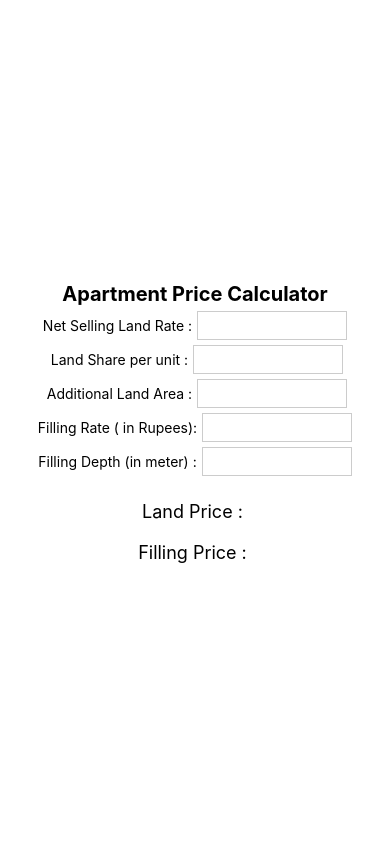
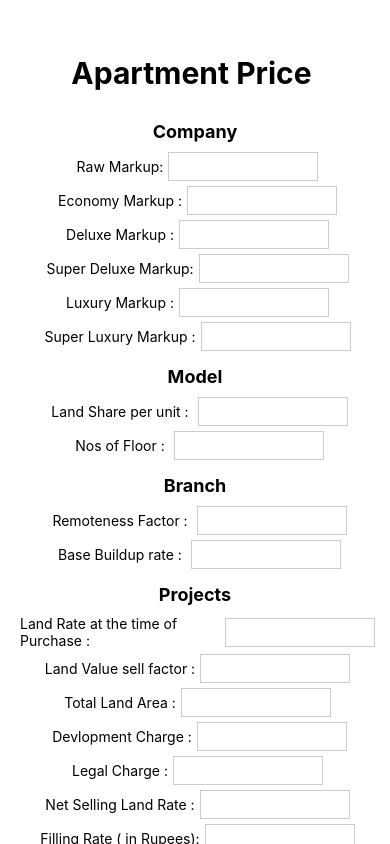
Before and after one commit to pranjal15195gaur/Technoculture, a React Native app in the folder Apartment-Price/: screen / in a window 390 px wide. Built offline with nearby package versions, Linux system fonts and the light colour scheme.

Commit message:
Modified the app

```diff
--- a/Apartment-Price/App.tsx
+++ b/Apartment-Price/App.tsx
@@ -1,12 +1,30 @@
 import React, { useState } from "react";
-import { View, TextInput, Text, StyleSheet } from "react-native";
+import { View, TextInput, Text, StyleSheet, ScrollView } from "react-native";
 
 const App = () => {
+  const [RawMarkup, setRawMarkup] =useState("");
+  const [EconomyMarkup, setEconomyMarkup] =useState("");
+  const [DeluxeMarkup, setDeluxeMarkup] =useState("");
+  const [SDeluxeMarkup, setSDeluxeMarkup] =useState("");
+  const [LuxuryMarkup, setLuxuryMarkup] =useState("");
+  const [SLuxuryMarkup, setSLuxuryMarkup] =useState("");
+
+  const [sharePerUnit, setSharePerUnit] = useState("");
+  const [NoOfFloor, setNoOfFloor] =useState("");
+
+  const [RemotenessFactor, setRemotenessFactor] =useState("");
+  const [BaseBuildupRate, setBaseBuildupRate] =useState("");
+
+  const [LandRateattp, setLandRateattp] =useState("");
+  const [LandValue, setLandValue] =useState("");
+  const [TotalLandArea, setTotalLandArea] =useState("");
   const [landRate, setlandRate] = useState("");
-  const [sharePerUnit, setSharePerUnit] = useState("");
+  const [DevelopmentCharge, setDevlopmentCharge] =useState("");
+  const [LegalCharge, setLegalCharge] =useState("");
+  const [fillingRate, setFillingRate] = useState("");
+
+  const [fillingDepth, setFillingDepth] = useState("");
   const [additonalArea, setAdditionalArea] = useState("");
-  const [fillingRate, setFillingRate] = useState("");
-  const [fillingDepth, setFillingDepth] = useState("");
 
   const CalculateLandPrice = () => {
     const lr = parseFloat(landRate);
@@ -20,6 +38,20 @@ const App = () => {
     return "";
   };
 
+  const CalculateBuildingPrice = () => {
+    const rm = parseFloat(RawMarkup);
+    const em = parseFloat(EconomyMarkup);
+    const dm = parseFloat(DeluxeMarkup);
+    const sdm = parseFloat(SDeluxeMarkup);
+    const lm = parseFloat(LuxuryMarkup);
+    const slm = parseFloat(SLuxuryMarkup);
+    if (!isNaN(rm) && !isNaN(em) && !isNaN(dm) && !isNaN(sdm) && !isNaN(lm) && !isNaN(slm)){
+      const CalculatedBuildingPrice = rm+em+dm+sdm+lm+slm;
+      return CalculatedBuildingPrice.toFixed(2);
+    }
+    return " ";
+  }
+
   const CalculateFillingPrice = () => {
     const s = parseFloat(sharePerUnit);
     const r = parseFloat(fillingRate);
@@ -31,29 +63,255 @@ const App = () => {
     return "";
   };
 
-  const handlelandRateChange = (value: string) => {
-    setlandRate(value);
+  const CalculateSubTotal = () => {
+    const lp = parseFloat(CalculateLandPrice());
+    const bp = parseFloat(CalculateBuildingPrice());
+
+    if (!isNaN(lp) && !isNaN(bp) ){
+      const CalculatedSubtotal=lp+bp;
+      return CalculatedSubtotal.toFixed(2);
+    }
+    return " ";
+  }
+
+  const CalculateRemotenessCharge = () => {
+    const st=parseFloat(CalculateSubTotal());
+    const rf=parseFloat(RemotenessFactor);
+    if (!isNaN(st) && !isNaN(rf)){
+      const CalculatedRemotenessCharge = st *rf/100;
+      return CalculatedRemotenessCharge.toFixed(2);
+    }
+    return " ";
+  }
+
+  const CalculateGrandTotal = () => {
+    const st =parseFloat(CalculateSubTotal());
+    const rc =parseFloat(CalculateRemotenessCharge());
+    const fp = parseFloat(CalculateFillingPrice())
+    if (!isNaN(st) && !isNaN(rc) && !isNaN(fp) ){
+      const CalculatedGrandTotal = st+rc+fp;
+      return CalculatedGrandTotal.toFixed(2);
+    }
+    return " ";
+  }
+
+
+  const handleRawMarkupChange = (value: string) => {
+    setRawMarkup(value);
+  };
+  const handleEconomyMarkupChange = (value: string) => {
+    setEconomyMarkup(value);
+  };
+  const handleDeluxeMarkupChange = (value: string) => {
+    setDeluxeMarkup(value);
+  };
+  const handleSDeluxeMarkupChange = (value: string) => {
+    setSDeluxeMarkup(value);
+  };
+  const handleLuxuryMarkupChange = (value: string) => {
+    setLuxuryMarkup(value);
+  };
+  const handleSLuxuryMarkupChange = (value: string) => {
+    setSLuxuryMarkup(value);
   };
 
   const handleSharePerUnitChange = (value: string) => {
     setSharePerUnit(value);
   };
+  const handleNoOfFloorChange = (value: string) => {
+    setNoOfFloor(value);
+  };
+
+  const handleRemotenessFactorChange = (value: string) => {
+    setRemotenessFactor(value);
+  };
+  const handleBaseBuildupRateChange = (value: string) => {
+    setBaseBuildupRate(value);
+  };
+
+  const handleLandRateattpChange = (value: string) => {
+    setLandRateattp(value);
+  };const handleLandValueChange = (value: string) => {
+    setLandValue(value);
+  };const handleChange = (value: string) => {
+    setlandRate(value);
+  };const handleTotalLandAreaChange = (value: string) => {
+    setTotalLandArea(value);
+  };const handlelandRateChange = (value: string) => {
+    setlandRate(value);
+  };
+  const handleDevlopmentChargeChange = (value: string) => {
+    setDevlopmentCharge(value);
+  };
+  const handleLegalChargeChange = (value: string) => {
+    setLegalCharge(value);
+  };
+  const handleFillingRateChange = (value: string) => {
+    setFillingRate(value);
+  };
 
   const handleAdditionalAreaChange = (value: string) => {
     setAdditionalArea(value);
   };
-
-  const handleFillingRateChange = (value: string) => {
-    setFillingRate(value);
-  };
-
   const handleFillingDepthChange = (value: string) => {
     setFillingDepth(value);
   };
 
+
   return (
-    <View style={styles.container}>
-      <Text style={styles.title}>Apartment Price Calculator</Text>
+    <ScrollView contentContainerStyle={styles.container}>
+
+      <Text style={styles.title}>Apartment Price </Text>
+
+
+      <Text style = {styles.heading}>Company</Text>
+
+      <View style={styles.paramContainer}>
+        <Text style={styles.paramLabel}>Raw Markup:</Text>
+        <TextInput
+          style={styles.input}
+          keyboardType="numeric"
+          value={RawMarkup}
+          onChangeText={handleRawMarkupChange}
+        />
+      </View>
+      <View style={styles.paramContainer}>
+        <Text style={styles.paramLabel}>Economy Markup :</Text>
+        <TextInput
+          style={styles.input}
+          keyboardType="numeric"
+          value={EconomyMarkup}
+          onChangeText={handleEconomyMarkupChange}
+        />
+      </View>
+      <View style={styles.paramContainer}>
+        <Text style={styles.paramLabel}>Deluxe Markup :</Text>
+        <TextInput
+          style={styles.input}
+          keyboardType="numeric"
+          value={DeluxeMarkup}
+          onChangeText={handleDeluxeMarkupChange}
+        />
+      </View>
+      <View style={styles.paramContainer}>
+        <Text style={styles.paramLabel}>Super Deluxe Markup:</Text>
+        <TextInput
+          style={styles.input}
+          keyboardType="numeric"
+          value={SDeluxeMarkup}
+          onChangeText={handleSDeluxeMarkupChange}
+        />
+      </View>
+      <View style={styles.paramContainer}>
+        <Text style={styles.paramLabel}>Luxury Markup :</Text>
+        <TextInput
+          style={styles.input}
+          keyboardType="numeric"
+          value={LuxuryMarkup}
+          onChangeText={handleLuxuryMarkupChange}
+        />
+      </View>
+      <View style={styles.paramContainer}>
+        <Text style={styles.paramLabel}>Super Luxury Markup :</Text>
+        <TextInput
+          style={styles.input}
+          keyboardType="numeric"
+          value={SLuxuryMarkup}
+          onChangeText={handleSLuxuryMarkupChange}
+        />
+      </View>
+
+
+
+      <Text style={styles.heading}>Model</Text>
+
+      <View style={styles.paramContainer}>
+        <Text style={styles.paramLabel}> Land Share per unit : </Text>
+        <TextInput
+          style={styles.input}
+          keyboardType="numeric"
+          value={sharePerUnit}
+          onChangeText={handleSharePerUnitChange}
+        />
+      </View>
+      <View style={styles.paramContainer}>
+        <Text style={styles.paramLabel}> Nos of Floor : </Text>
+        <TextInput
+          style={styles.input}
+          keyboardType="numeric"
+          value={NoOfFloor}
+          onChangeText={handleNoOfFloorChange}
+        />
+      </View>
+
+
+      <Text style={styles.heading}>Branch</Text>
+
+      <View style={styles.paramContainer}>
+        <Text style={styles.paramLabel}> Remoteness Factor : </Text>
+        <TextInput
+          style={styles.input}
+          keyboardType="numeric"
+          value={RemotenessFactor}
+          onChangeText={handleRemotenessFactorChange}
+        />
+      </View><View style={styles.paramContainer}>
+        <Text style={styles.paramLabel}> Base Buildup rate : </Text>
+        <TextInput
+          style={styles.input}
+          keyboardType="numeric"
+          value={BaseBuildupRate}
+          onChangeText={handleBaseBuildupRateChange}
+        />
+      </View>
+
+      <Text style={styles.heading}> Projects </Text>
+
+      <View style={styles.paramContainer}>
+        <Text style={styles.paramLabel}>Land Rate at the time of Purchase :</Text>
+        <TextInput
+          style={styles.input}
+          keyboardType="numeric"
+          value={LandRateattp}
+          onChangeText={handleLandRateattpChange}
+        />
+      </View>
+      <View style={styles.paramContainer}>
+        <Text style={styles.paramLabel}>Land Value sell factor :</Text>
+        <TextInput
+          style={styles.input}
+          keyboardType="numeric"
+          value={LandValue}
+          onChangeText={handleLandValueChange}
+        />
+      </View>
+      <View style={styles.paramContainer}>
+        <Text style={styles.paramLabel}>Total Land Area :</Text>
+        <TextInput
+          style={styles.input}
+          keyboardType="numeric"
+          value={TotalLandArea}
+          onChangeText={handleTotalLandAreaChange}
+        />
+      </View>
+      <View style={styles.paramContainer}>
+        <Text style={styles.paramLabel}> Devlopment Charge :</Text>
+        <TextInput
+          style={styles.input}
+          keyboardType="numeric"
+          value={DevelopmentCharge}
+          onChangeText={handleDevlopmentChargeChange}
+        />
+      </View>
+      <View style={styles.paramContainer}>
+        <Text style={styles.paramLabel}>Legal Charge :</Text>
+        <TextInput
+          style={styles.input}
+          keyboardType="numeric"
+          value={LegalCharge}
+          onChangeText={handleLegalChargeChange}
+        />
+      </View>
       <View style={styles.paramContainer}>
         <Text style={styles.paramLabel}>Net Selling Land Rate :</Text>
         <TextInput
@@ -63,17 +321,26 @@ const App = () => {
           onChangeText={handlelandRateChange}
         />
       </View>
-
       <View style={styles.paramContainer}>
-        <Text style={styles.paramLabel}> Land Share per unit :</Text>
+        <Text style={styles.paramLabel}>Filling Rate ( in Rupees):</Text>
         <TextInput
           style={styles.input}
           keyboardType="numeric"
-          value={sharePerUnit}
-          onChangeText={handleSharePerUnitChange}
+          value={fillingRate}
+          onChangeText={handleFillingRateChange}
         />
       </View>
 
+      <Text style={styles.heading}>Unit</Text>
+       <View style={styles.paramContainer}>
+        <Text style={styles.paramLabel}>Filling Depth (in meter) :</Text>
+        <TextInput
+          style={styles.input}
+          keyboardType="numeric"
+          value={fillingDepth}
+          onChangeText={handleFillingDepthChange}
+        />
+      </View>
       <View style={styles.paramContainer}>
         <Text style={styles.paramLabel}> Additional Land Area :</Text>
         <TextInput
@@ -84,62 +351,70 @@ const App = () => {
         />
       </View>
 
-      <View style={styles.paramContainer}>
-        <Text style={styles.paramLabel}>Filling Rate ( in Rupees):</Text>
-        <TextInput
-          style={styles.input}
-          keyboardType="numeric"
-          value={fillingRate}
-          onChangeText={handleFillingRateChange}
-        />
-      </View>
 
-      <View style={styles.paramContainer}>
-        <Text style={styles.paramLabel}>Filling Depth (in meter) :</Text>
-        <TextInput
-          style={styles.input}
-          keyboardType="numeric"
-          value={fillingDepth}
-          onChangeText={handleFillingDepthChange}
-        />
-      </View>
+
+
 
       <Text style={styles.result}>Land Price : {CalculateLandPrice()}</Text>
+      <Text style={styles.result}>Building Price : {CalculateBuildingPrice()}</Text>
+      <Text style={styles.result}>Sub Total : {CalculateSubTotal()}</Text>
+      <Text style={styles.result}>Filling Charge : {CalculateFillingPrice()} </Text>
+      <Text style={styles.result}>Remoteness Charge : {CalculateRemotenessCharge()} </Text>
+      <Text style={styles.result}>Grand Total : {CalculateGrandTotal()} </Text>
 
-      <Text style={styles.result}>
-        Filling Price : {CalculateFillingPrice()}
-      </Text>
-    </View>
+
+      <Text style={styles.result}>Filling Price : {CalculateFillingPrice()} </Text>
+
+    </ScrollView>
   );
 };
 
 const styles = StyleSheet.create({
   container: {
-    flex: 1,
+    marginTop:40,
+    marginBottom:50,
+    flexGrow: 1,
     alignItems: "center",
     justifyContent: "center",
     paddingHorizontal: 5,
   },
   title: {
-    fontSize: 20,
+    fontSize: 30,
     fontWeight: "bold",
     marginBottom: 5,
+    padding:15,
+  },
+  heading:{
+    fontSize: 18,
+    padding:10,
+    fontWeight: "bold",
+    textAlign: "center",
+
   },
   paramContainer: {
     flexDirection: "row",
     alignItems: "center",
     marginBottom: 5,
+    marginRight:10,
+    marginLeft:10,
   },
   paramLabel: {
+    flex:50,
     marginRight: 5,
+    textAlign:"left",
+    paddingLeft:5
   },
   input: {
     borderWidth: 1,
     borderColor: "#ccc",
     width: 150,
     padding: 5,
+    paddingRight:10,
+
   },
   result: {
+    textAlign:"left",
+    fontWeight:"bold",
     fontSize: 18,
     marginTop: 20,
   },
```
